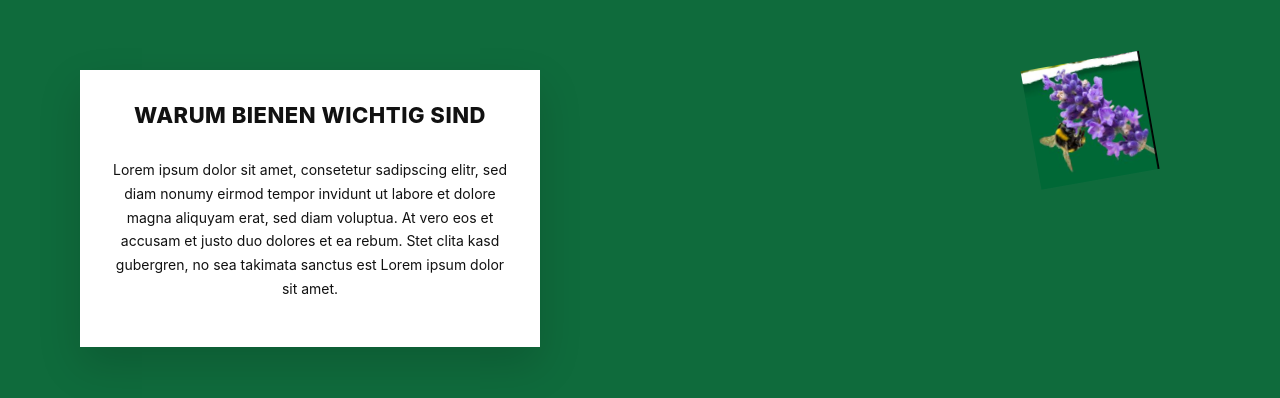
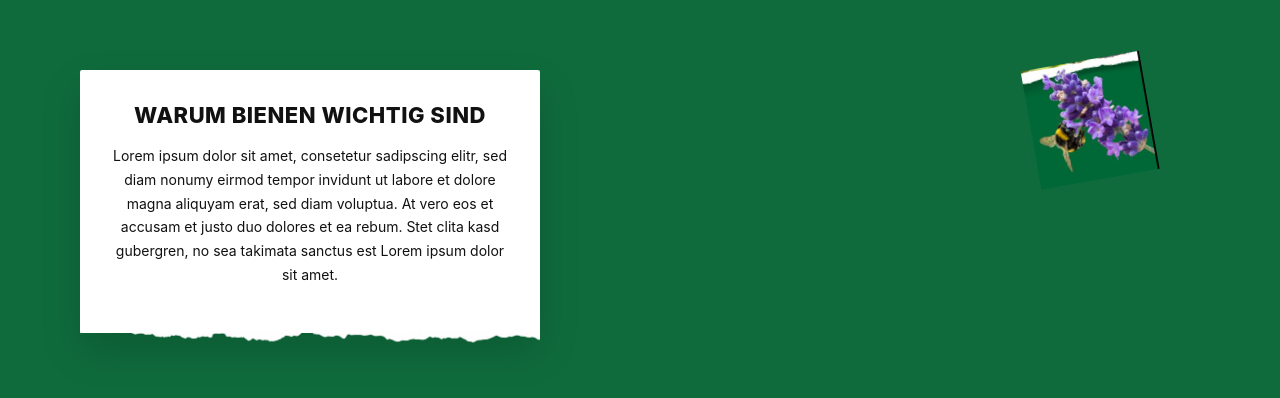
Before and after one commit to chocococopie/innature-school, a Next.js app: page / in a window 1280 px wide. Shown: the part 480-878 px from the top of the page. Built offline with nearby package versions, Linux system fonts and the light colour scheme.

Commit message:
fix torn

```diff
--- a/src/app/components/TextBlock.tsx
+++ b/src/app/components/TextBlock.tsx
@@ -5,7 +5,8 @@ interface TextBlockProps {
   title?: string;
   text?: string;
   children?: React.ReactNode;
-  torn?: boolean; // NEW
+  torn?: boolean;
+  centered?: boolean;
 }
 
 const TextBlock: React.FC<TextBlockProps> = ({
@@ -13,13 +14,18 @@ const TextBlock: React.FC<TextBlockProps> = ({
   title,
   text,
   children,
-  torn = false, // default false
+  torn = false,
+  centered = false,
 }) => {
   return (
-    <div className={`text-block ${torn ? "torn" : ""} ${className}`}>
+    <div className={`text-block ${centered ? "centered" : ""} ${className}`}>
       {title && <h2>{title}</h2>}
       {text && <p>{text}</p>}
       {children}
+
+      {torn && (
+        <img src="/torn.png" alt="" className="torn-edge" aria-hidden="true" />
+      )}
     </div>
   );
 };
--- a/src/app/page.css
+++ b/src/app/page.css
@@ -108,31 +108,29 @@
 /* ============================= */
 
 .text-block {
+  /* background: #f4f1ea; paper color */
   background: white;
+  border-radius: 2px;
   padding: 32px;
   max-width: 460px;
   position: relative;
   box-shadow: 0 18px 40px rgba(0, 0, 0, 0.15);
-  overflow: hidden;
+  overflow: visible;
 }
 
 .text-block.centered {
-  display: flex;
-  flex-direction: column;
-  align-items: center;
   text-align: center;
 }
 
-/* soft torn bottom illusion */
-.text-block.torn::after {
-  content: "";
+
+.torn-edge {
   position: absolute;
-  bottom: -1px;
   left: 0;
+   bottom: -15px;
   width: 100%;
-  height: 60px;
-  background: url('/torn-edge.svg') no-repeat bottom;
-  background-size: cover;
+  height: auto;
+  display: block;
+  pointer-events: none;
 }
 
 .text-block h2 {
```
Also changed, not shown: public/torn.png (added).
